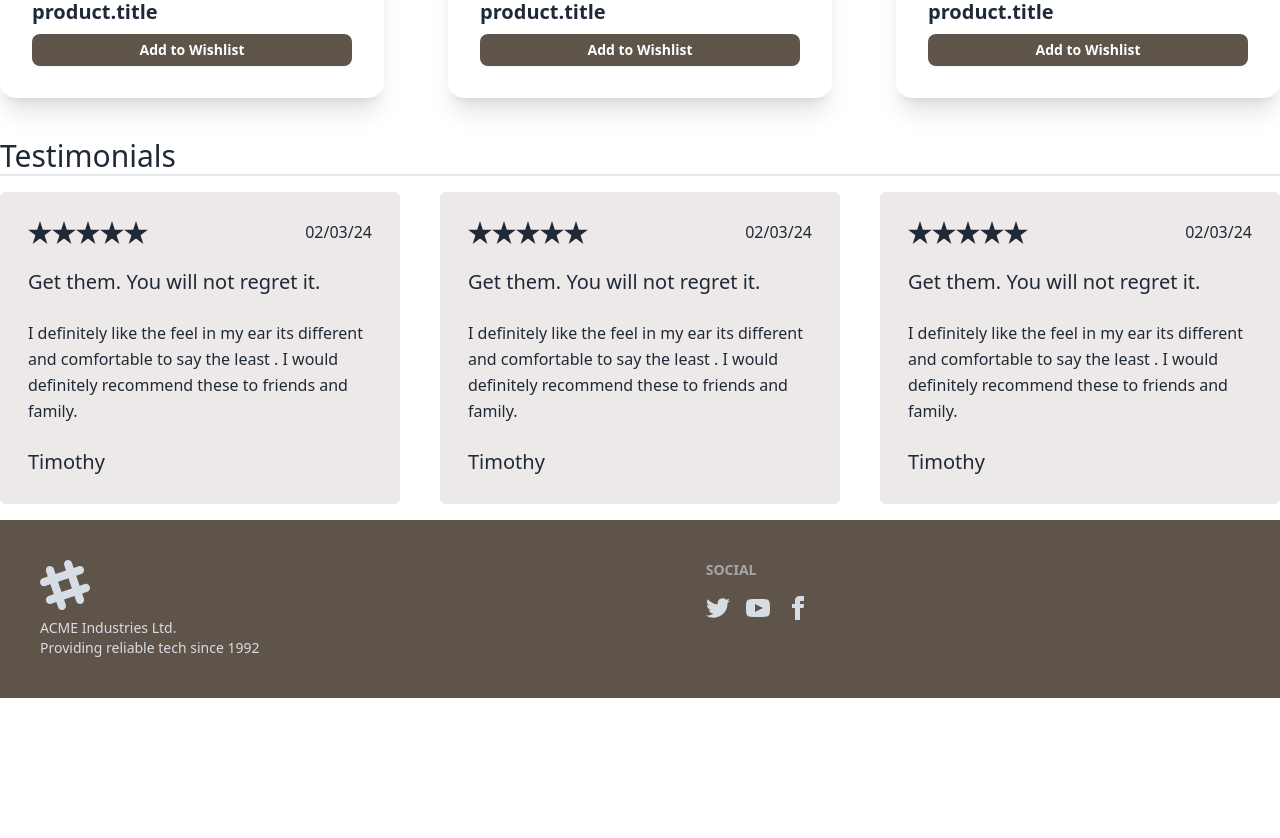
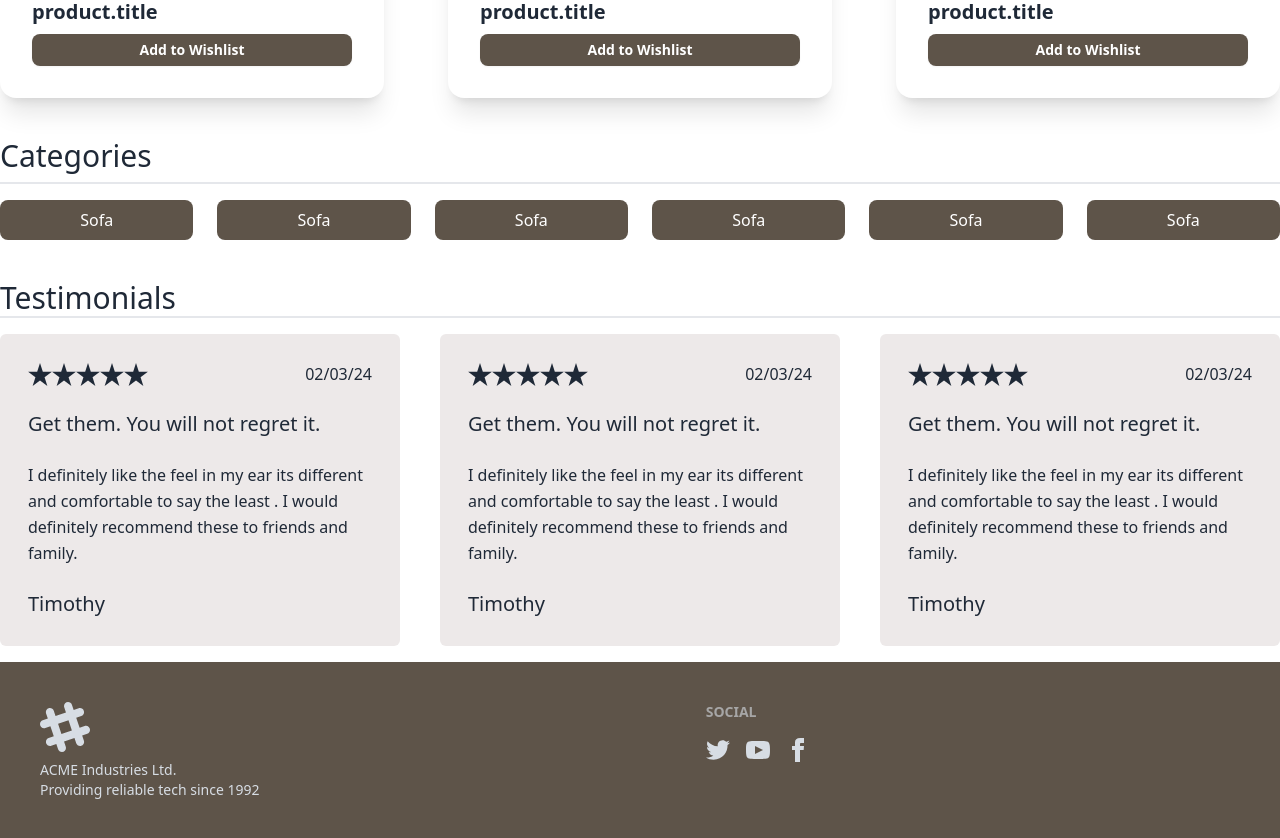
Before and after one commit to ahmed-jobayer/urban-nest-client, a React (Vite) app: page / in a window 1280 px wide. Shown: the part 1740-2578 px from the top of the page. Before the commit the page ends 2438 px from the top, so only its background shows below. Built offline with nearby package versions, Linux system fonts and the light colour scheme.

Commit message:
categorie added

```diff
--- /dev/null
+++ b/src/components/home/Categories.jsx
@@ -0,0 +1,29 @@
+const Categories = () => {
+  return (
+    <div className="mt-10 ">
+      <h2 className="text-3xl border-b-2 pb-2">Categories</h2>
+      <div className="grid grid-cols-6 my-4 gap-6">
+        <button className="p-2 rounded-lg w-full text-white bg-[#5E5449] hover:bg-[#4A3137] border-none">
+          Sofa
+        </button>
+        <button className="p-2 rounded-lg w-full text-white bg-[#5E5449] hover:bg-[#4A3137] border-none">
+          Sofa
+        </button>
+        <button className="p-2 rounded-lg w-full text-white bg-[#5E5449] hover:bg-[#4A3137] border-none">
+          Sofa
+        </button>
+        <button className="p-2 rounded-lg w-full text-white bg-[#5E5449] hover:bg-[#4A3137] border-none">
+          Sofa
+        </button>
+        <button className="p-2 rounded-lg w-full text-white bg-[#5E5449] hover:bg-[#4A3137] border-none">
+          Sofa
+        </button>
+        <button className="p-2 rounded-lg w-full text-white bg-[#5E5449] hover:bg-[#4A3137] border-none">
+          Sofa
+        </button>
+      </div>
+    </div>
+  );
+};
+
+export default Categories;
--- a/src/pages/Home.jsx
+++ b/src/pages/Home.jsx
@@ -2,6 +2,7 @@ import { Helmet } from "react-helmet-async";
 import FeaturedProducts from "../components/home/FeaturedProducts";
 import Hero from "../components/home/Hero";
 import Testimonials from "../components/home/Testimonials";
+import Categories from "../components/home/Categories";
 
 const Home = () => {
   return (
@@ -12,6 +13,7 @@ const Home = () => {
       <Hero />
       <div className="container mx-auto">
         <FeaturedProducts />
+        <Categories/>
         <Testimonials/>
       </div>
     </div>
```
